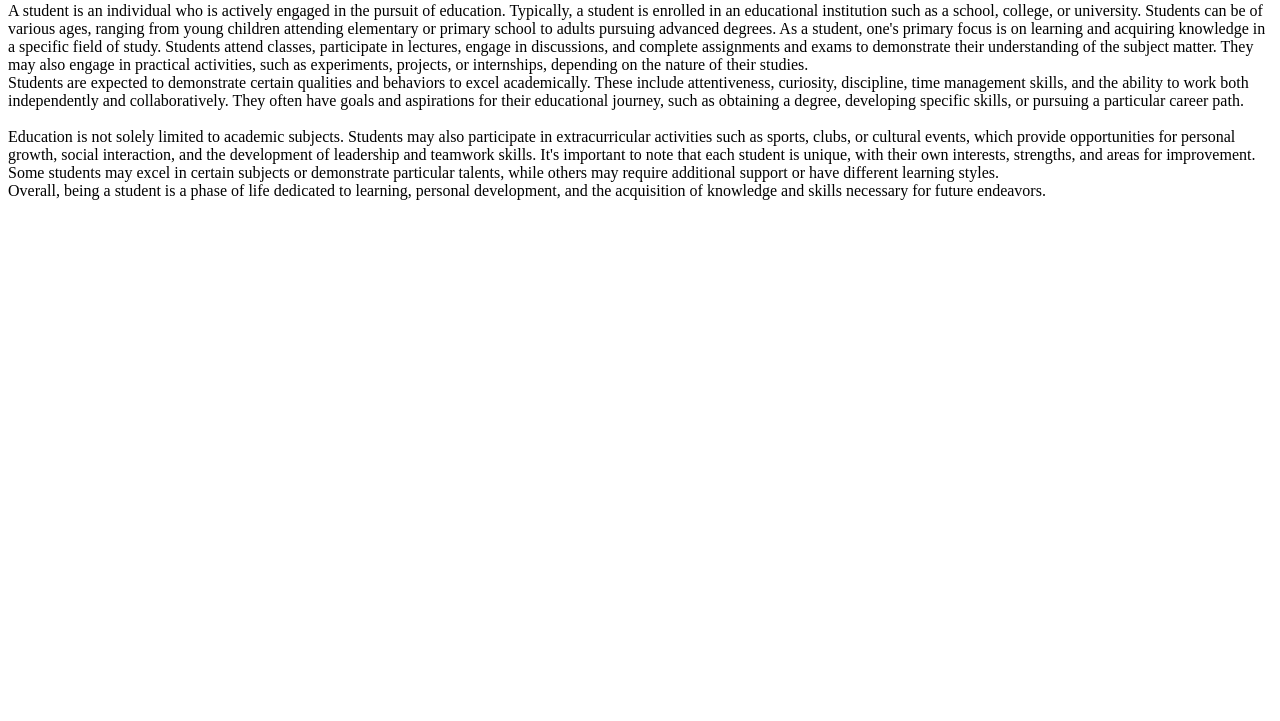
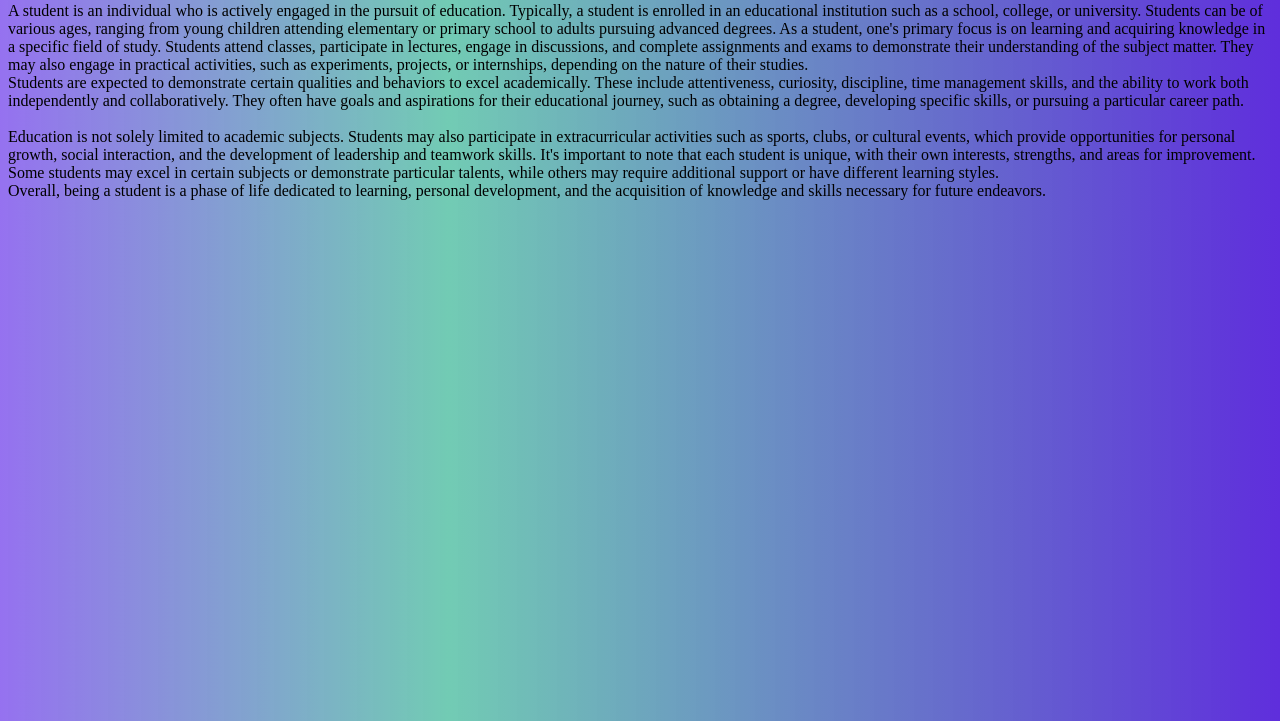
Before and after one commit to sonu131102/linkfile.github.io, a plain HTML site: page link2.html in a window 1280 px wide. Shown: the part 79-800 px from the top of the page. Drawn offline with Linux system fonts and the light colour scheme.

Commit message:
Update link2.html

```diff
--- a/link2.html
+++ b/link2.html
@@ -5,9 +5,10 @@
     <meta name="viewport" content="width=device-width, initial-scale=1.0">
     <title>About Me</title>
     <style>
-       *{
-        background-color:linear-gradient(45deg, blue, red);
-       }
+        body{
+            background: rgb(223,21,212);
+            background: linear-gradient(90deg, rgba(110, 61, 234, 0.729) 0%, rgba(86, 193, 165, 0.835) 35%, rgb(95, 46, 220) 100%);
+        }
         .head{
             font-size: 30px;
             font-weight: bold;
```
